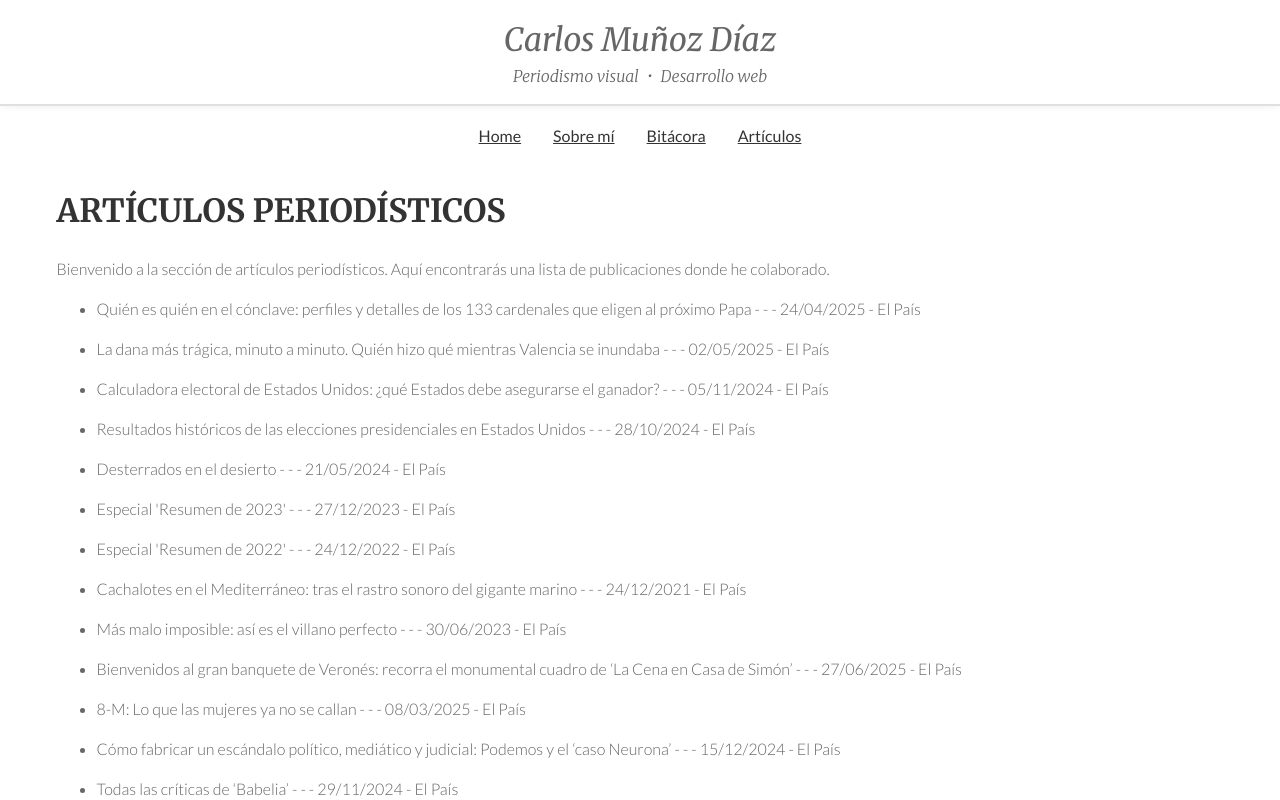
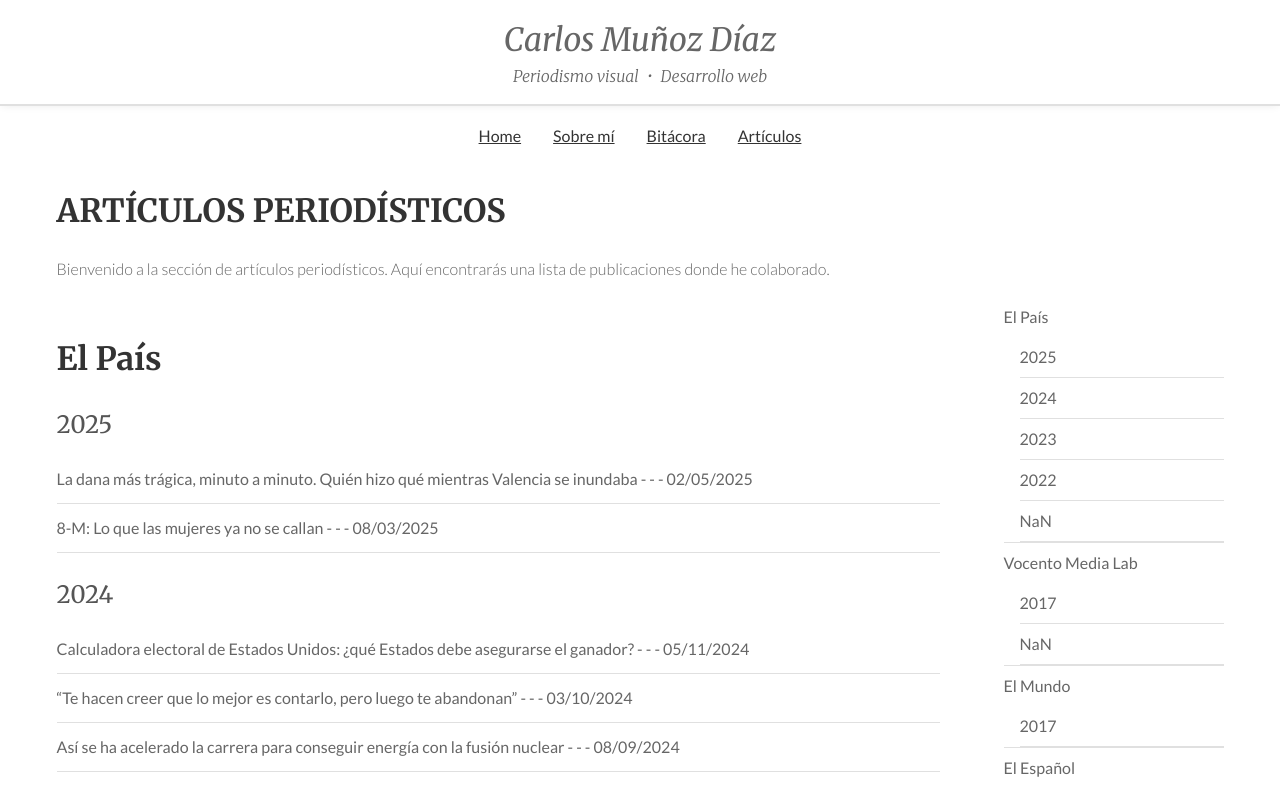
Before and after one commit to CarlosMunozDiaz/carlosmunozdiaz.github.io, a SvelteKit app: page /works in a window 1280 px wide. Shown: the top 800 px of the page. Built offline with nearby package versions, Linux system fonts and the light colour scheme.

Commit message:
Destacados en articles.json

```diff
--- a/src/routes/works/+page.svelte
+++ b/src/routes/works/+page.svelte
@@ -1,13 +1,123 @@
 <script>
   import posts from '$lib/data/articles.json';
+
+  const groupedPosts = posts.reduce((acc, post) => {
+      const medio = post.medio;
+      const year = new Date(post.fecha).getFullYear();
+      if (!acc[medio]) acc[medio] = {};
+      if (!acc[medio][year]) acc[medio][year] = [];
+      acc[medio][year].push(post);
+      return acc;
+  }, {});
 </script>
+
+<style>
+  .article-layout {
+    display: flex;
+    flex-direction: column;
+    gap: 2rem;
+  }
+
+  aside {
+    display: none;
+  }
+
+  .articles-list ul,
+  .articles-list li {
+    list-style: none;
+    margin: 0;
+    padding: 0;
+  }
+
+  .articles-list li {
+    width: 100%;
+    border-bottom: 1px solid #e0e0e0;
+    padding: 0.75rem 0;
+    box-sizing: border-box;
+  }
+
+  @media (min-width: 768px) {
+    .article-layout {
+      flex-direction: row;
+      align-items: flex-start;
+    }
+    .articles-list {
+      flex: 1 1 0;
+    }
+    aside {
+      display: block;
+      min-width: 220px;
+      margin-left: 2rem;
+      position: sticky;
+      top: 2rem;
+      align-self: flex-start;
+    }
+    aside nav ul,
+    aside nav li {
+      list-style: none;
+      margin: 0;
+      padding: 0;
+    }
+    aside nav li {
+      border-bottom: 1px solid #e0e0e0;
+      width: 100%;
+    }
+    aside nav a {
+      display: block;
+      padding: 0.5rem 0;
+      text-decoration: none;
+      color: inherit;
+    }
+    aside nav ul ul {
+      padding-left: 1rem;
+    }
+  }
+</style>
 
 <div class="content" view-transition-name="page">
     <h1>ARTÍCULOS PERIODÍSTICOS</h1>
     <p>Bienvenido a la sección de artículos periodísticos. Aquí encontrarás una lista de publicaciones donde he colaborado.</p>
-    <ul>
-    {#each posts as post}
-        <li>{post.title} - {post.author} - {post.content} - {post.fecha} - {post.medio}</li>
-    {/each}
-</ul>
+
+    <div class="article-layout">
+      <div class="articles-list">
+        {#each Object.keys(groupedPosts) as medio}
+          <section id={`medio-${medio}`}>
+          <h2>{medio}</h2>
+          {#each Object.keys(groupedPosts[medio]).sort((a, b) => b - a) as year}
+            <article id={`medio-${medio}-year-${year}`}>
+              <h3>{year}</h3>
+              <ul>
+              {#each groupedPosts[medio][year] as post}
+                <li style="background: {post['destacado'] ? '#ffeeba' : 'transparent'}">
+                  <a href={post.link} style="text-decoration: none; color: inherit;">
+                    {post.title} - {post.author} - {post.content} - {post.fecha}
+                  </a>
+                </li>
+              {/each}
+              </ul>
+            </article>
+          {/each}
+            </section>
+          {/each}
+      </div>
+
+      <aside>
+        <nav>
+          <ul>
+            {#each Object.keys(groupedPosts) as medio}
+              <li>
+                <a href={`#medio-${medio}`}>{medio}</a>
+                <ul>
+              {#each Object.keys(groupedPosts[medio]).sort((a, b) => b - a) as year}
+                <li>
+                  <a href={`#medio-${medio}-year-${year}`}>{year}</a>
+                </li>
+              {/each}
+                </ul>
+              </li>
+            {/each}
+          </ul>
+        </nav>
+      </aside>
+    </div>
 </div>
```
Also changed, not shown: src/lib/data/articles.json (+116 -58 lines).
